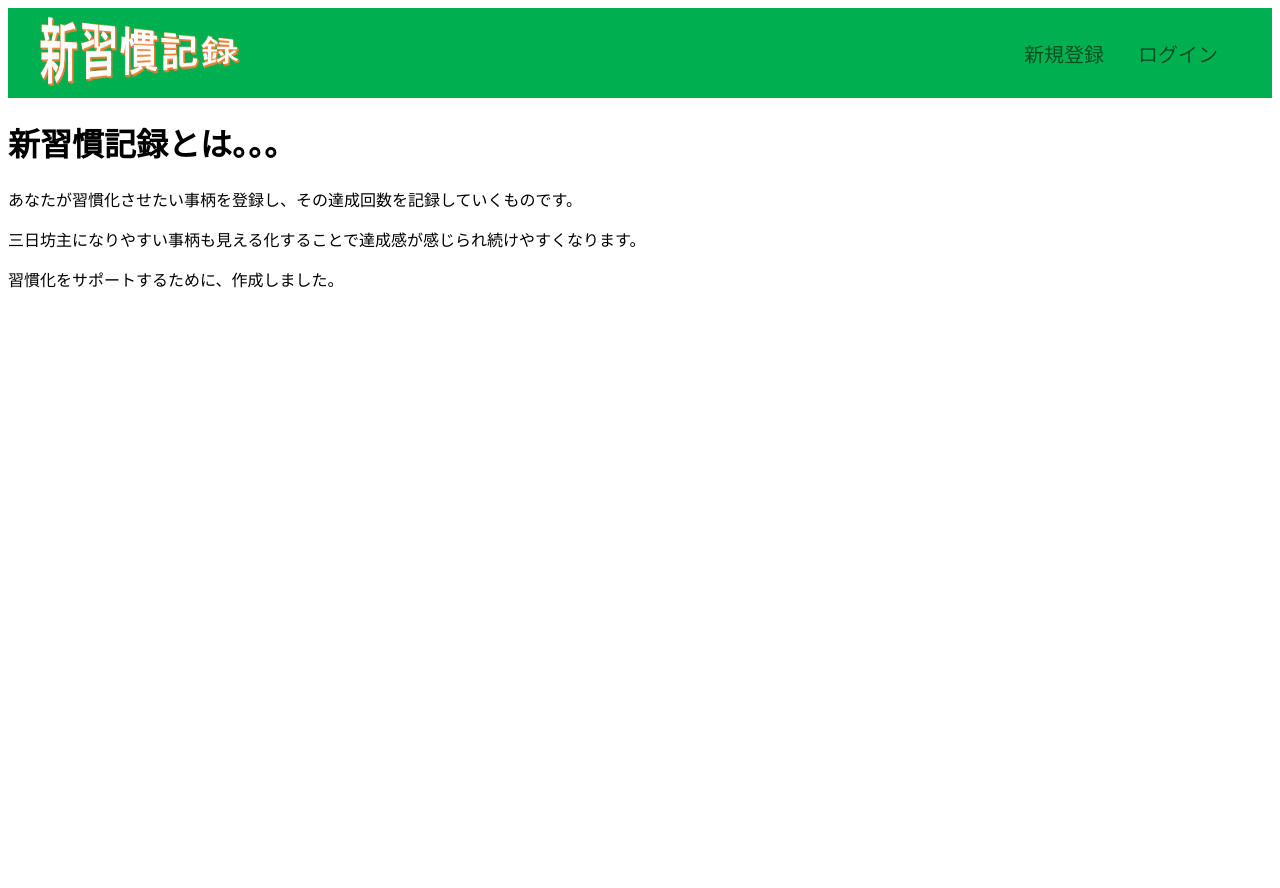
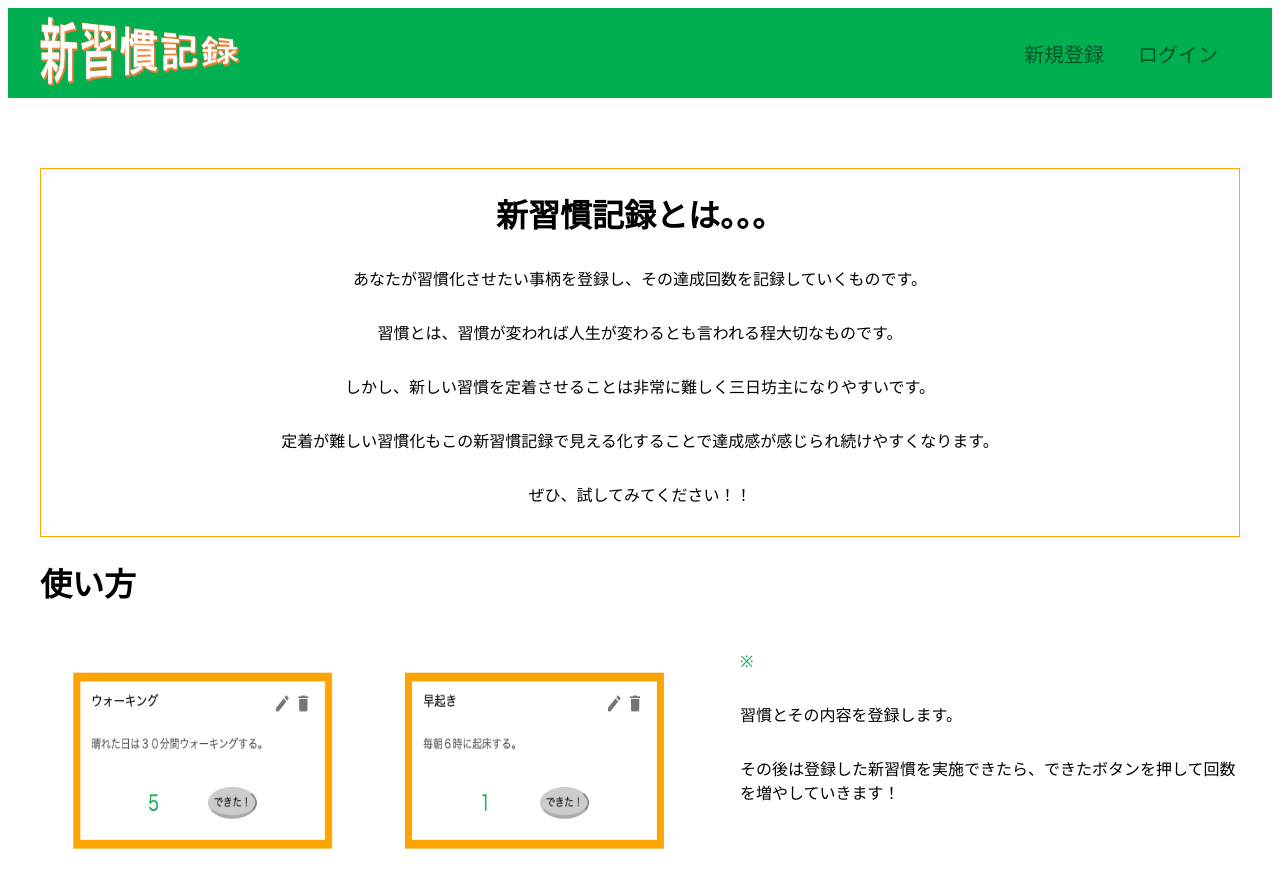
Before and after one commit to Cait-Si/potepancamp-portfolio-01, a React (Create React App) app in the folder frontend/: page /habitlog in a window 1280 px wide. Shown: the top 888 px of the page. Before the commit the page ends 800 px from the top, so only its background shows below. Built offline with nearby package versions, Linux system fonts and the light colour scheme; what axios-case-converter would draw is missing.

Commit message:
Add Home.jsx

```diff
--- a/frontend/src/containers/Home.jsx
+++ b/frontend/src/containers/Home.jsx
@@ -1,10 +1,61 @@
+import styled from "styled-components";
+import Form from "../images/form.png"
+import { COLORS, FONT_SIZE } from "../style_constants";
+
+const HomeWrapper = styled.div`
+  text-align: center;
+  margin: 70px 32px;
+`;
+
+const HomeTextWrapper = styled.div`
+  border: 1px solid ${COLORS.BORDER};
+`;
+
+const HomeImegeWrapper = styled.div`
+  display: flex;
+  text-align: left;
+`;
+
+const TextWrapper = styled.div`
+  margin: auto 0;
+`;
+
+const HomeText = styled.p`
+  font-size: ${FONT_SIZE.BODY1};
+  margin: 30px 0;
+`;
+
+const FormImage = styled.img`
+  height: 300px;
+  width: 700px;
+`;
+
+const ImageText = styled.p`
+  color: ${COLORS.MAIN};
+`;
+
 export const Home = () => {
   return(
-    <>
-      <h1>新習慣記録とは。。。</h1>
-      <p>あなたが習慣化させたい事柄を登録し、その達成回数を記録していくものです。</p>
-      <p>三日坊主になりやすい事柄も見える化することで達成感が感じられ続けやすくなります。</p>
-      <p>習慣化をサポートするために、作成しました。</p>
-    </>
+    <HomeWrapper>
+      <HomeTextWrapper>
+        <h1>新習慣記録とは。。。</h1>
+        <HomeText>あなたが習慣化させたい事柄を登録し、その達成回数を記録していくものです。</HomeText>
+        <HomeText>習慣とは、習慣が変われば人生が変わるとも言われる程大切なものです。</HomeText>
+        <HomeText>しかし、新しい習慣を定着させることは非常に難しく三日坊主になりやすいです。</HomeText>
+        <HomeText>定着が難しい習慣化もこの新習慣記録で見える化することで達成感が感じられ続けやすくなります。</HomeText>
+        <HomeText>ぜひ、試してみてください！！</HomeText>
+      </HomeTextWrapper>
+      <HomeImegeWrapper>
+        <div>
+          <h1>使い方</h1>
+          <FormImage src={Form} />
+        </div>
+        <TextWrapper>
+          <ImageText>※</ImageText>
+          <HomeText>習慣とその内容を登録します。</HomeText>
+          <HomeText>その後は登録した新習慣を実施できたら、できたボタンを押して回数を増やしていきます！</HomeText>
+        </TextWrapper>
+      </HomeImegeWrapper>
+    </HomeWrapper>
   );
 };
```
Also changed, not shown: frontend/src/images/form.png (added).
